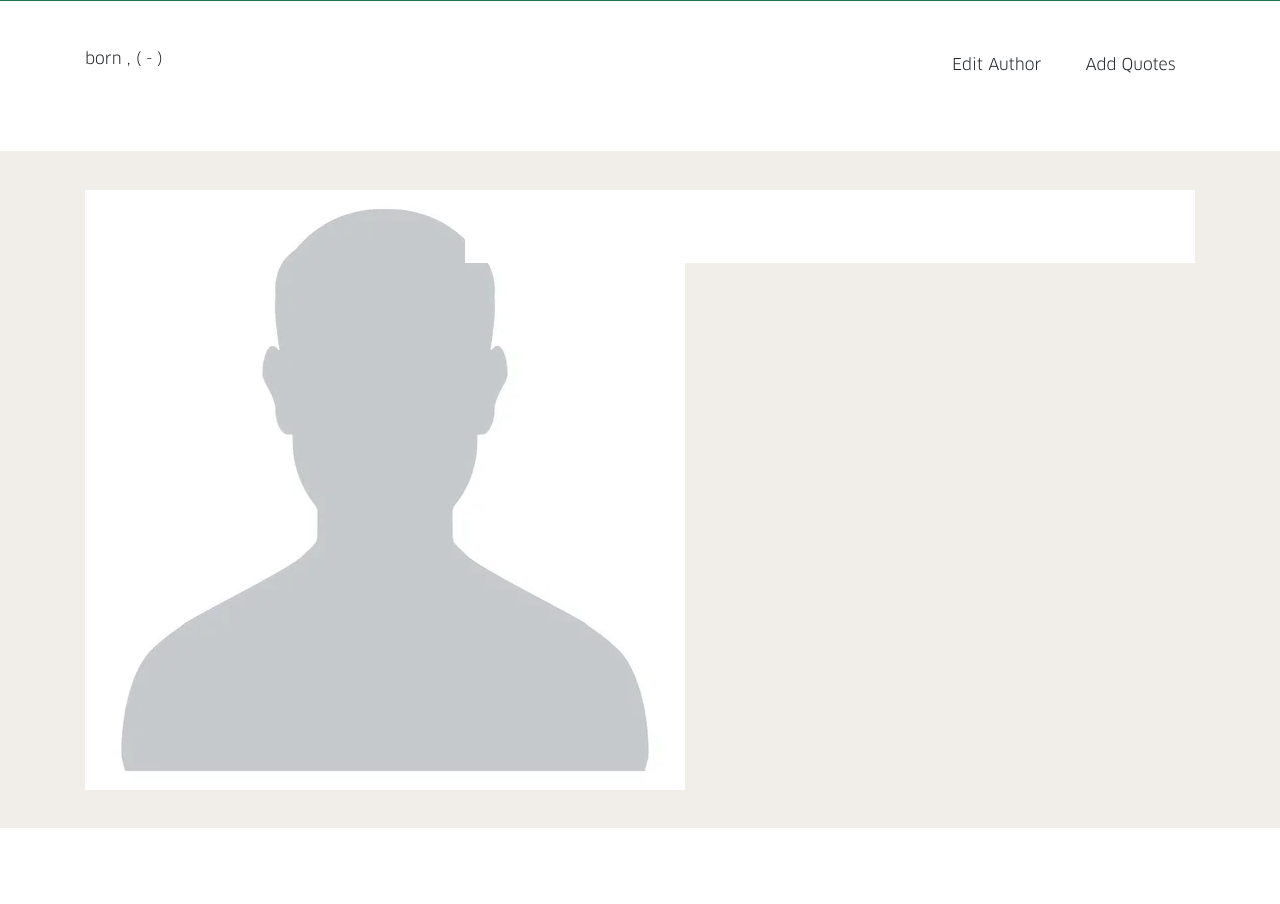
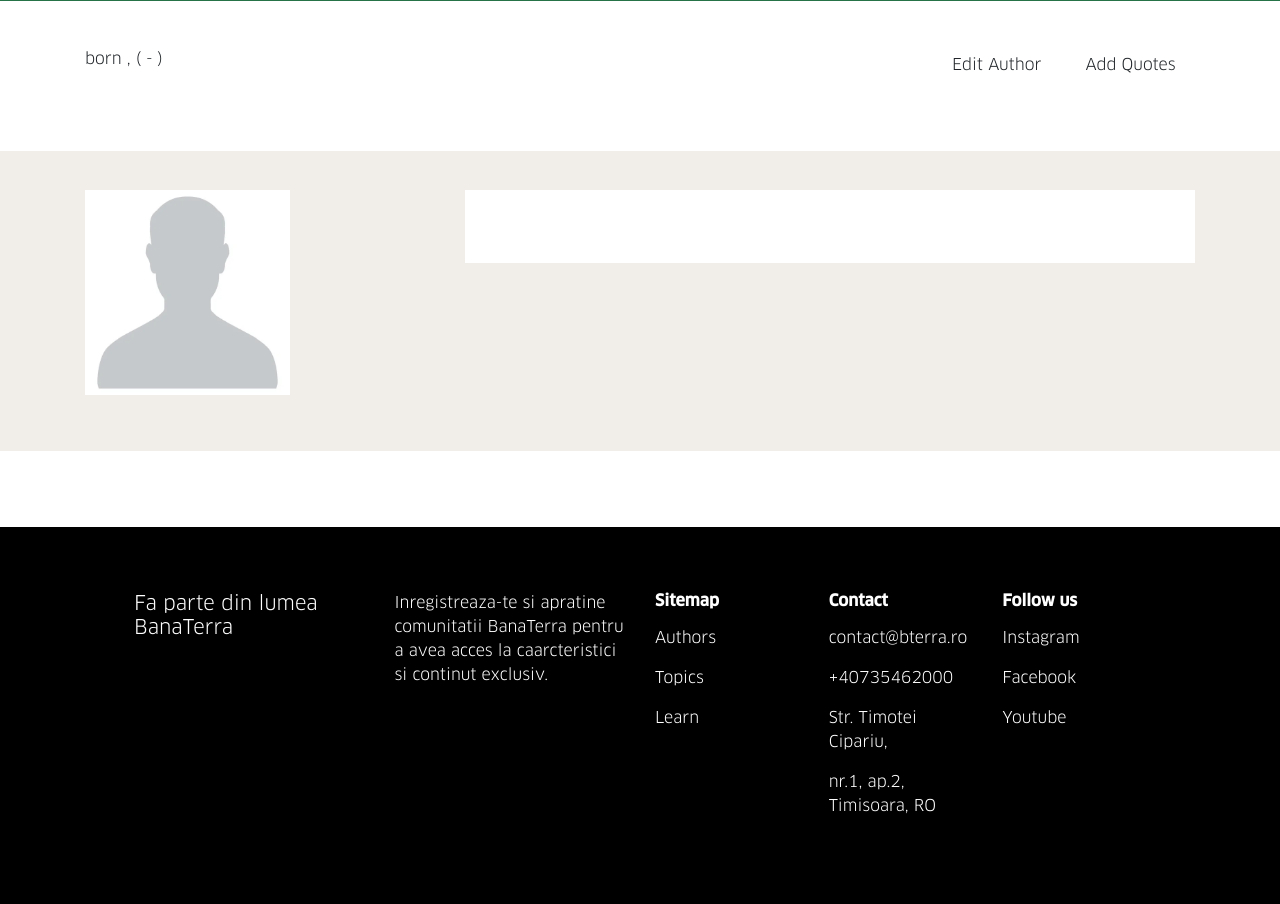
Before and after one commit to mihnea112/banaterra, a PHP site: page /auth.php?id= in a window 1280 px wide. Shown: the part 172-1076 px from the top of the page. After the commit the page ends 986 px from the top, so only its background shows below. Run offline with PHP 8.4, Linux system fonts and the light colour scheme; a user stored in the database is signed in; data comes from the database, SQL or seed files in the repository; data that the repository does not hold is empty.

Commit message:
auth - pic bug fixed

```diff
--- a/auth.php
+++ b/auth.php
@@ -154,7 +154,7 @@
         <div class="container sect-padding after-sect-padding">
             <div class="row">
                 <div class="col-md-4 px-auto">
-                    <img src="images/test.jpg" alt="">
+                    <img src="images/test.jpg" class="autor" alt="">
                 </div>
                 	<div class="col-md-8">
 						<div class="scroll white-bg cont-5-padding">
```
